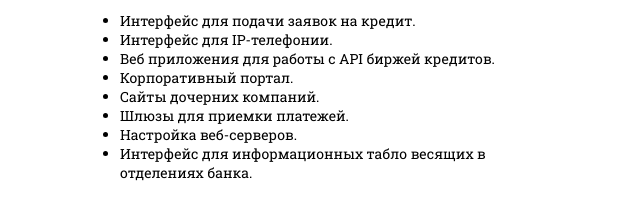
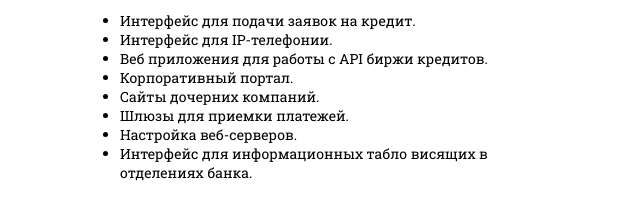
Before and after one commit to munimaev/resume, a plain HTML site: page index.html in a window 1280 px wide. Shown: the part 285-492 px from the top of the page, 539-1179 px from the left. Drawn offline with Linux system fonts and the light colour scheme.

Commit message:
Update index.html

```diff
--- a/index.html
+++ b/index.html
@@ -98,12 +98,12 @@
 				<ul>
 					<li>Интерфейс для подачи заявок на кредит.</li>
 					<li>Интерфейс для IP-телефонии.</li>
-					<li>Веб приложения для работы с API биржей кредитов.</li>
+					<li>Веб приложения для работы с API биржи кредитов.</li>
 					<li>Корпоративный портал.</li>
 					<li>Сайты дочерних компаний.</li>
 					<li>Шлюзы для приемки платежей.</li>
 					<li>Настройка веб-серверов.</li>
-					<li>Интерфейс для информационных табло весящих в отделениях банка.</li>
+					<li>Интерфейс для информационных табло висящих в отделениях банка.</li>
 				</ul>
 			</div>
 			<div class="content-block">
```
